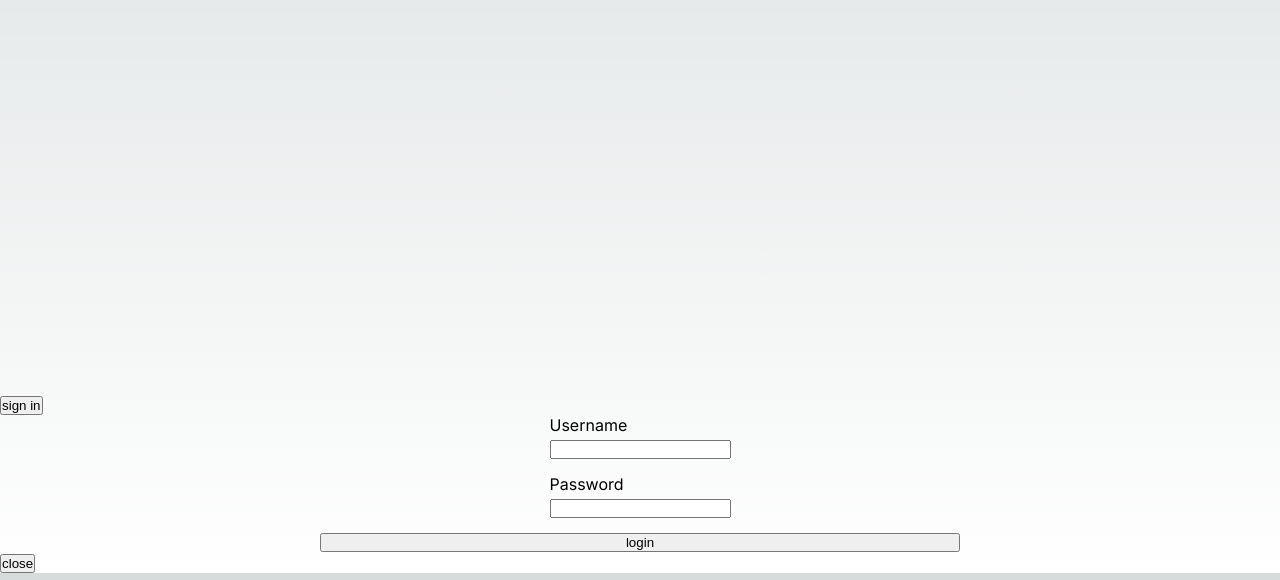
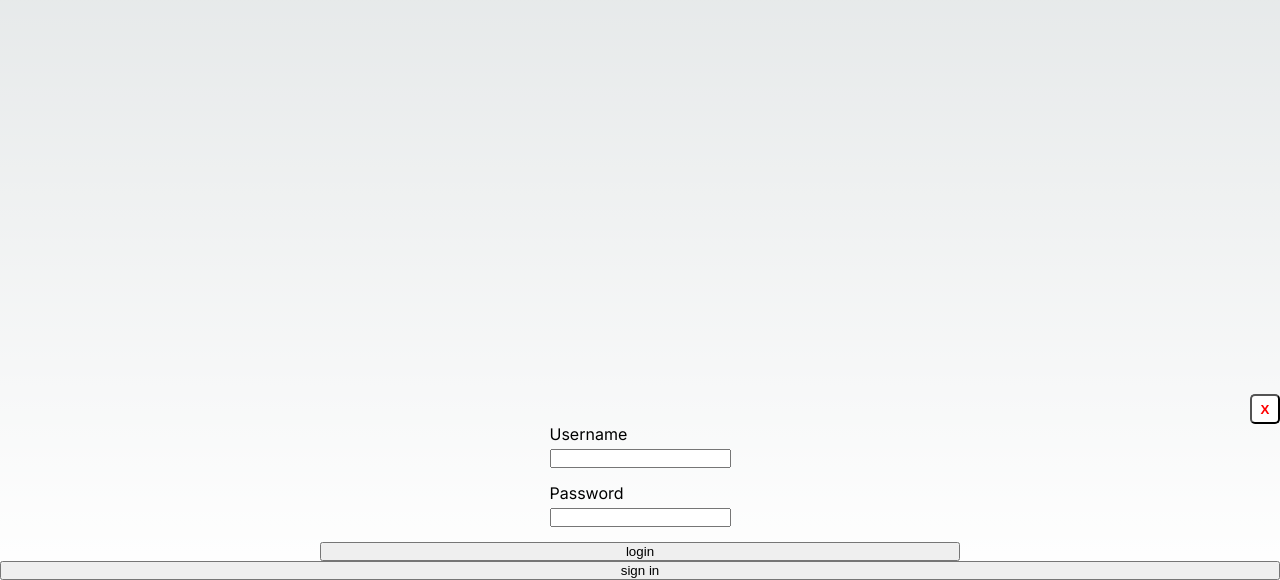
Before and after one commit to KiraTeresa/next-auth-practice, a Next.js app: page / in a window 1280 px wide. Shown: the part 406-986 px from the top of the page. Built offline with nearby package versions, Linux system fonts and the light colour scheme; no server answers.

Commit message:
implement close button for login modal

```diff
--- a/src/app/components/modals/login-modal/login-modal.component.tsx
+++ b/src/app/components/modals/login-modal/login-modal.component.tsx
@@ -3,14 +3,14 @@
 import styles from './login-modal.module.scss';
 import {useContext} from "react";
 import {ModalContext} from "@/app/context/ModalContext";
-import SignInButtonComponent from "@/app/components/sign-in/sign-in-button.component";
+import SignInButtonComponent from "@/app/components/sign-in-button/sign-in-button.component";
 
 const LoginModalComponent = () => {
 	const {onClose} = useContext(ModalContext);
 
 	return (
-		<>
-			<SignInButtonComponent/>
+		<div className={styles.loginModal}>
+			<button className={styles.exitBtn} type="button" onClick={() => onClose()}>X</button>
 			<form className={styles.loginForm}>
 				<section>
 					<label htmlFor="username">Username</label>
@@ -22,8 +22,8 @@ const LoginModalComponent = () => {
 				</section>
 				<button type="submit">login</button>
 			</form>
-			<button type="button" onClick={() => onClose()}>close</button>
-		</>
+			<SignInButtonComponent/>
+		</div>
 	)
 }
 
--- a/src/app/components/modals/login-modal/login-modal.module.scss
+++ b/src/app/components/modals/login-modal/login-modal.module.scss
@@ -1,3 +1,17 @@
+.loginModal {
+	display: flex;
+	flex-direction: column;
+
+	.exitBtn {
+		color: #FF0000FF;
+		background-color: #ffffff;
+		border-radius: 5px;
+		height: 30px;
+		width: 30px;
+		font-weight: bolder;
+		align-self: flex-end;
+	}
+
 	.loginForm {
 		display: flex;
 		flex-direction: column;
@@ -14,3 +28,4 @@
 			width: 50%;
 		}
 	}
+}
--- a/src/app/components/modals/modal-wrapper/modal.module.scss
+++ b/src/app/components/modals/modal-wrapper/modal.module.scss
@@ -8,10 +8,11 @@
 	display: flex;
 	justify-content: center;
 	align-items: center;
+	background-color: #a19696;
+}
 
-	.modal {
-		border: orange solid 1px;
-		border-radius: 5px;
-		padding: 15px;
-	}
+.modal {
+	border: orange solid 1px;
+	border-radius: 5px;
+	padding: 15px;
 }
--- a/src/app/components/modals/modal-wrapper/modalWrapper.tsx
+++ b/src/app/components/modals/modal-wrapper/modalWrapper.tsx
@@ -1,10 +1,10 @@
 'use client'
 
 import styles from './modal.module.scss';
-import { ModalType} from "@/app/context/ModalContext";
+import {ModalType} from "@/app/context/ModalContext";
 import LoginModalComponent from "@/app/components/modals/login-modal/login-modal.component";
 
-const ModalWrapper = ({openModal}: {openModal: ModalType}) => {
+const ModalWrapper = ({openModal}: { openModal: ModalType }) => {
 
 	const getModalComponent = () => {
 		switch (openModal) {
```
Also changed, not shown: src/app/components/sign-in-button/sign-in-button.component.tsx (renamed from src/app/components/sign-in/sign-in-button.component.tsx). Lines whose indentation alone changed are shown as unchanged.
